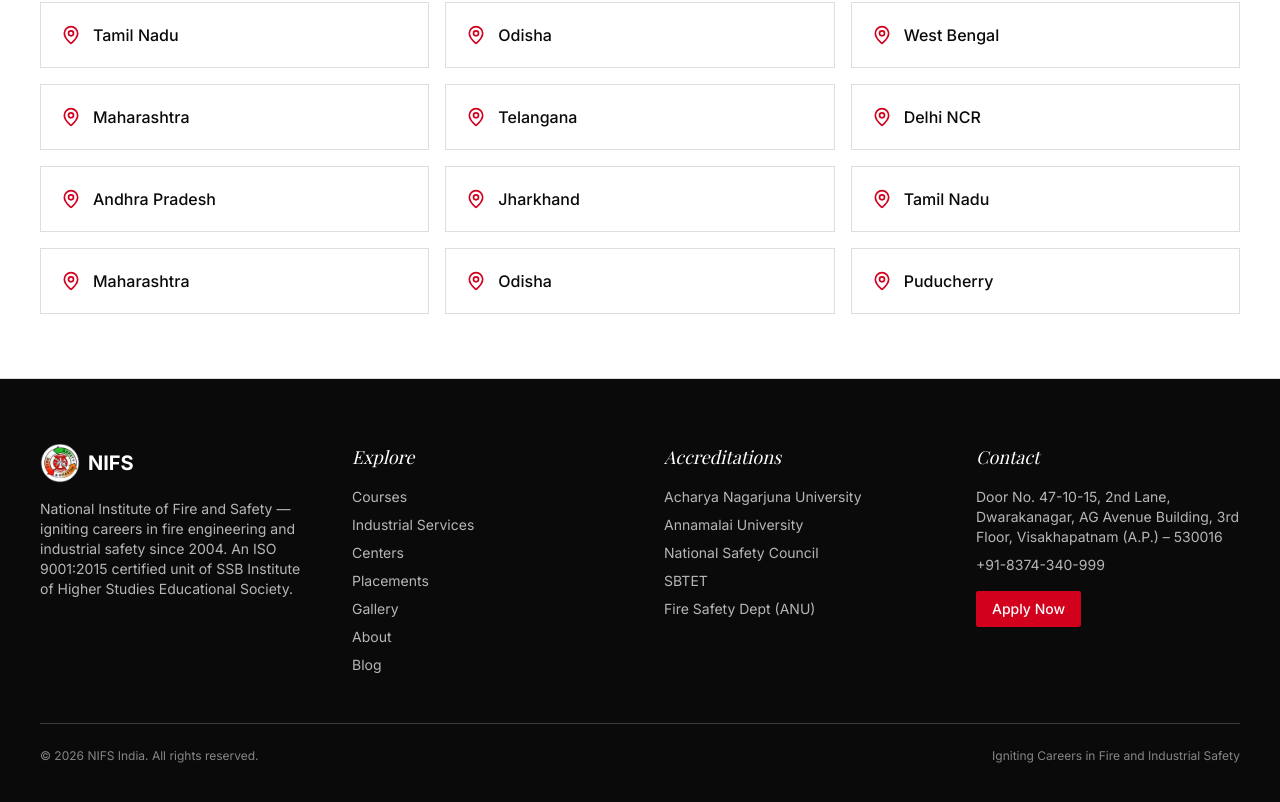
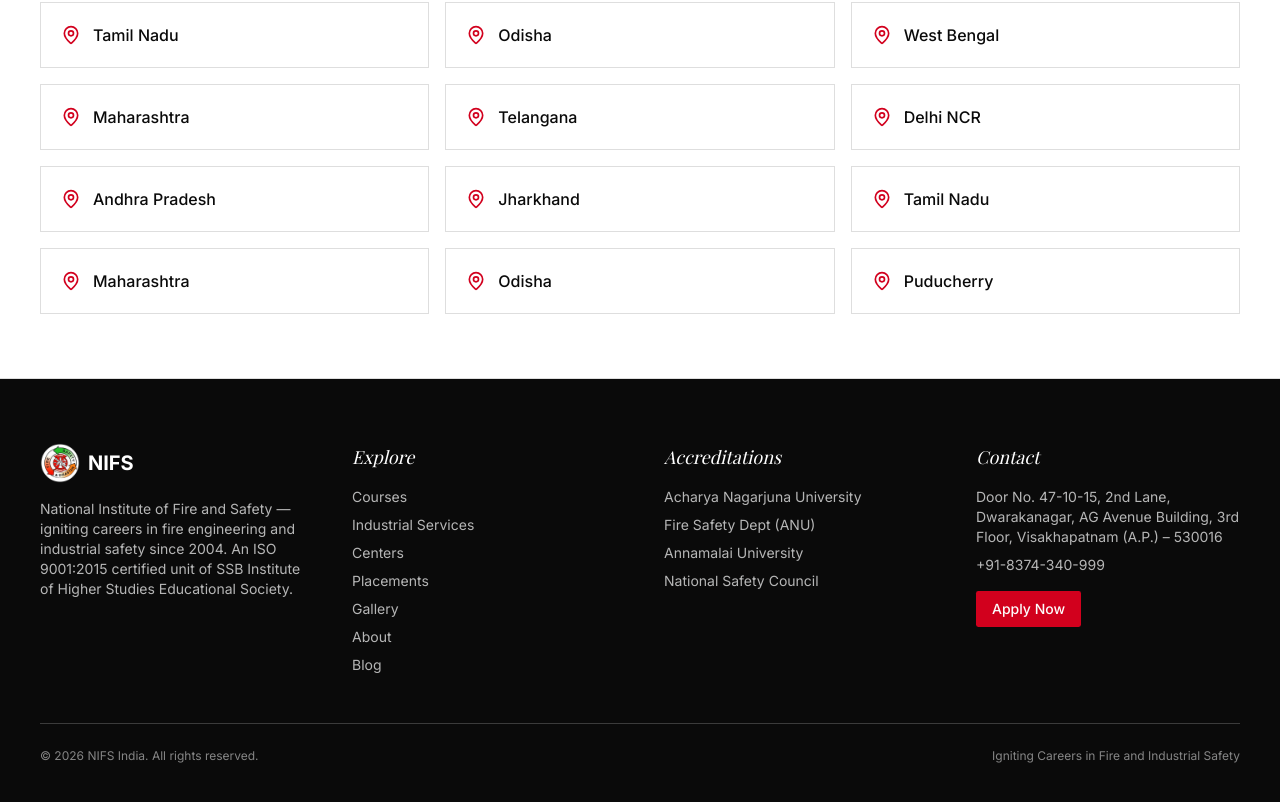
Before and after one commit to tejanaik24/nifs-institute, a Next.js app: page /centers in a window 1280 px wide. Shown: the part 1288-2090 px from the top of the page. Built offline with nearby package versions, Linux system fonts and the light colour scheme.

Commit message:
fix: place ANU Fire Safety Dept link right below Acharya Nagarjuna University in footer

```diff
--- a/src/components/layout/site-footer.tsx
+++ b/src/components/layout/site-footer.tsx
@@ -42,11 +42,12 @@
             <ul className="mt-4 space-y-2 text-sm text-background/70">
               {accreditations
                 .filter((a) => a.name !== "NSDC" && a.name !== "Skill India")
-                .slice(0, 4)
-                .map((a) => (
-                  <li key={a.name}>{a.name}</li>
-                ))}
-              <li>
+                .slice(0, 3)
+                .flatMap((a) =>
+                  a.name === "Acharya Nagarjuna University"
+                    ? [
+                        <li key={a.name}>{a.name}</li>,
+                        <li key="anu-fire-safety-dept">
                           <a
                             href="https://www.nagarjunauniversity.ac.in/departments/science/firesafety/"
                             target="_blank"
@@ -55,7 +56,10 @@
                           >
                             Fire Safety Dept (ANU)
                           </a>
-              </li>
+                        </li>,
+                      ]
+                    : [<li key={a.name}>{a.name}</li>],
+                )}
             </ul>
           </div>
 
```
Lines whose indentation alone changed are shown as unchanged.
